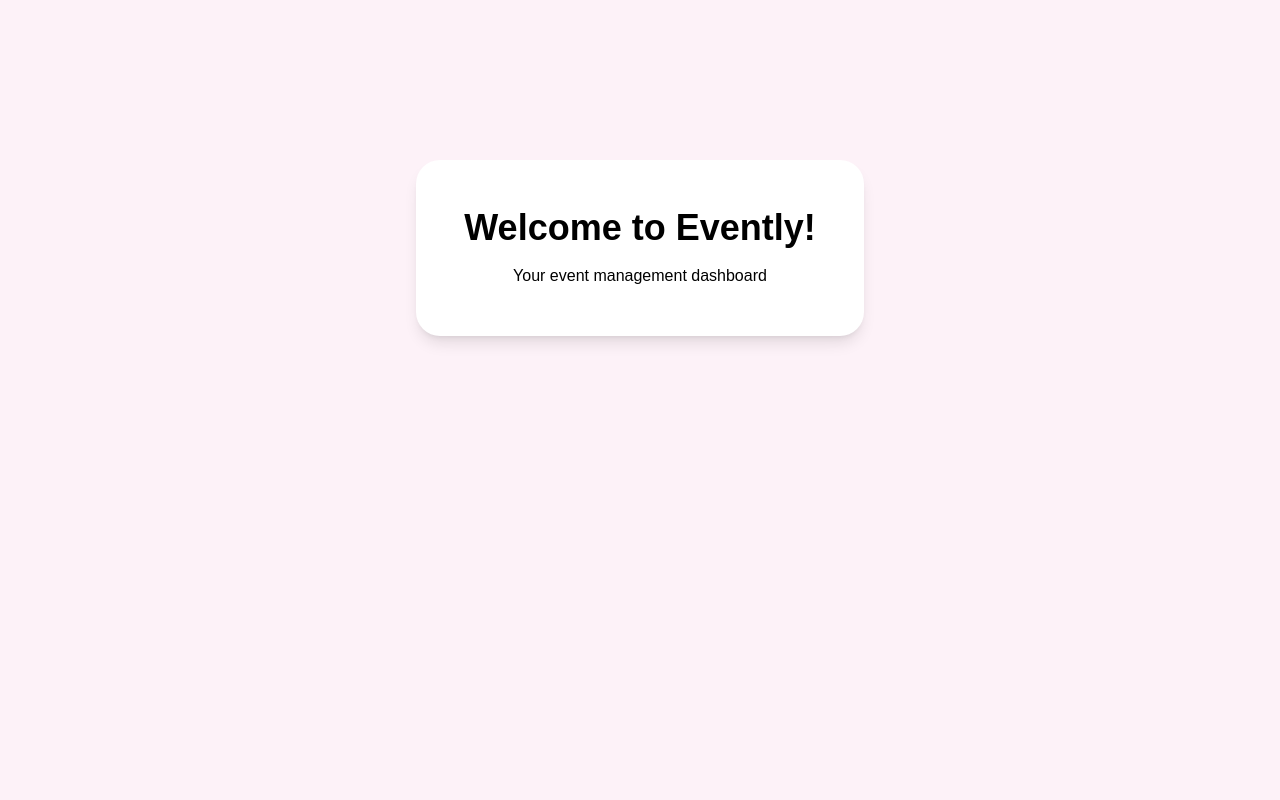
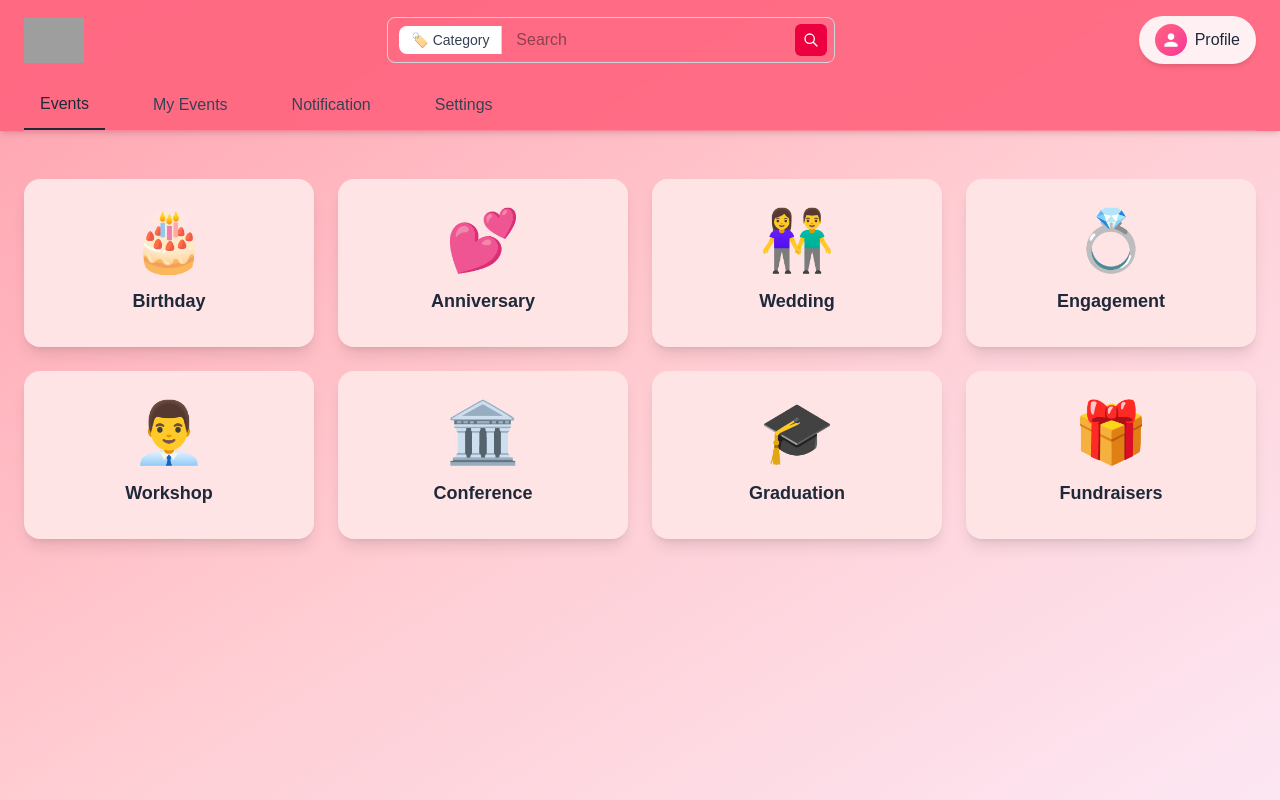
Before and after one commit to ritikarawal/Web-Evently-frontend, a Next.js app: page /home in a window 1280 px wide. Built offline with nearby package versions, Linux system fonts and the light colour scheme; grey boxes are pictures that could not be loaded.

Commit message:
proxy file

```diff
--- a/app/(protected)/home/page.tsx
+++ b/app/(protected)/home/page.tsx
@@ -7,22 +7,162 @@ import { useRouter } from "next/navigation";
 export default function HomePage() {
   const router = useRouter();
 
-  const handleLogout = () => {
-    router.push("/login");
-  };
+  const eventCategories = [
+    {
+      name: "Birthday",
+      icon: "🎂",
+      color: "bg-rose-100",
+      hoverColor: "hover:bg-rose-200"
+    },
+    {
+      name: "Anniversary",
+      icon: "💕",
+      color: "bg-rose-100",
+      hoverColor: "hover:bg-rose-200"
+    },
+    {
+      name: "Wedding",
+      icon: "👫",
+      color: "bg-rose-100",
+      hoverColor: "hover:bg-rose-200"
+    },
+    {
+      name: "Engagement",
+      icon: "💍",
+      color: "bg-rose-100",
+      hoverColor: "hover:bg-rose-200"
+    },
+    {
+      name: "Workshop",
+      icon: "👨‍💼",
+      color: "bg-rose-100",
+      hoverColor: "hover:bg-rose-200"
+    },
+    {
+      name: "Conference",
+      icon: "🏛️",
+      color: "bg-rose-100",
+      hoverColor: "hover:bg-rose-200"
+    },
+    {
+      name: "Graduation",
+      icon: "🎓",
+      color: "bg-rose-100",
+      hoverColor: "hover:bg-rose-200"
+    },
+    {
+      name: "Fundraisers",
+      icon: "🎁",
+      color: "bg-rose-100",
+      hoverColor: "hover:bg-rose-200"
+    }
+  ];
 
   return (
-    <main className="min-h-screen f bg-pink-50 text-black">
-      <header className="flex justify-between items-center px-12 py-8">
+    <main className="min-h-screen bg-gradient-to-br from-rose-300 via-rose-200 to-pink-100">
+      {/* Header */}
+      <header className="bg-rose-400/90 backdrop-blur-sm shadow-md">
+        <div className="max-w-7xl mx-auto px-6 py-4 flex items-center justify-between">
+          {/* Logo */}
+          <div className="flex items-center">
+            <Image
+              src="/evently logo.png"
+              alt="Evently Logo"
+              width={60}
+              height={60}
+              className="object-contain"
+            />
+          </div>
 
+          {/* Search Bar */}
+          <div className="flex-1 max-w-md mx-8">
+            <div className="relative">
+              <button className="absolute left-3 top-1/2 -translate-y-1/2 px-3 py-1 bg-white border-r border-gray-300 rounded-l-lg text-sm text-gray-700 font-medium">
+                🏷️ Category
+              </button>
+              <input
+                type="text"
+                placeholder="Search"
+                className="w-full pl-32 pr-12 py-2.5 rounded-lg border border-gray-300 focus:outline-none focus:ring-2 focus:ring-rose-500"
+              />
+              <button className="absolute right-2 top-1/2 -translate-y-1/2 bg-rose-600 text-white p-2 rounded-md hover:bg-rose-700 transition-colors">
+                <svg className="w-4 h-4" fill="none" stroke="currentColor" viewBox="0 0 24 24">
+                  <path strokeLinecap="round" strokeLinejoin="round" strokeWidth={2} d="M21 21l-6-6m2-5a7 7 0 11-14 0 7 7 0 0114 0z" />
+                </svg>
+              </button>
+            </div>
+          </div>
+
+          {/* Profile Button */}
+          <div className="flex items-center gap-4">
+            <button
+              onClick={() => router.push('/profile')}
+              className="flex items-center gap-2 px-4 py-2 bg-white/90 hover:bg-white rounded-full shadow-md hover:shadow-lg transition-all duration-300 hover:scale-105"
+            >
+              <div className="w-8 h-8 rounded-full bg-gradient-to-br from-rose-400 to-pink-500 flex items-center justify-center text-white font-semibold">
+                <svg className="w-5 h-5" fill="currentColor" viewBox="0 0 24 24">
+                  <path d="M12 12c2.21 0 4-1.79 4-4s-1.79-4-4-4-4 1.79-4 4 1.79 4 4 4zm0 2c-2.67 0-8 1.34-8 4v2h16v-2c0-2.66-5.33-4-8-4z"/>
+                </svg>
+              </div>
+              <span className="font-medium text-gray-800">Profile</span>
+            </button>
+          </div>
+        </div>
+
+        {/* Navigation Tabs */}
+        <nav className="max-w-7xl mx-auto px-6">
+          <div className="flex gap-8 border-b border-rose-300/50">
+            <button className="px-4 py-3 font-medium text-gray-800 border-b-2 border-gray-800">
+              Events
+            </button>
+            <button className="px-4 py-3 font-medium text-gray-700 hover:text-gray-900 transition-colors">
+              My Events
+            </button>
+            <button className="px-4 py-3 font-medium text-gray-700 hover:text-gray-900 transition-colors">
+              Notification
+            </button>
+            <button className="px-4 py-3 font-medium text-gray-700 hover:text-gray-900 transition-colors">
+              Settings
+            </button>
+          </div>
+        </nav>
       </header>
 
-      <section className="flex items-center justify-center py-24">
-        <div className="bg-white rounded-3xl shadow-lg p-12 text-center">
-          <h1 className="text-4xl font-bold mb-4">Welcome to Evently!</h1>
-          <p className="text-grey">Your event management dashboard</p>
+      {/* Main Content */}
+      <section className="max-w-7xl mx-auto px-6 py-12">
+        <div className="grid grid-cols-1 sm:grid-cols-2 lg:grid-cols-4 gap-6">
+          {eventCategories.map((category, index) => (
+            <Link
+              key={category.name}
+              href={`/events/${category.name.toLowerCase()}`}
+              className={`${category.color} ${category.hoverColor} rounded-2xl p-8 flex flex-col items-center justify-center gap-4 shadow-lg hover:shadow-xl transition-all duration-300 hover:scale-105 group cursor-pointer`}
+              style={{
+                animation: `fadeInUp 0.5s ease-out ${index * 0.1}s backwards`
+              }}
+            >
+              <div className="text-6xl group-hover:scale-110 transition-transform duration-300">
+                {category.icon}
+              </div>
+              <h3 className="text-lg font-semibold text-gray-800">
+                {category.name}
+              </h3>
+            </Link>
+          ))}
         </div>
       </section>
+
+      <style jsx>{`
+        @keyframes fadeInUp {
+          from {
+            opacity: 0;
+            transform: translateY(20px);
+          }
+          to {
+            opacity: 1;
+            transform: translateY(0);
+          }
+        }
+      `}</style>
     </main>
   );
 }
--- /dev/null
+++ b/proxy.ts
@@ -0,0 +1,44 @@
+import { NextRequest, NextResponse } from "next/server";
+import { getAuthToken, getUserData} from "@/lib/cookie";
+
+const publicRoutes = ['/login', '/register', '/forget-password', '/reset-password'];
+const adminRoutes = ['/admin'];
+const userRoutes = ['/user'];
+
+export async function proxy(request: NextRequest) {
+    const { pathname } = request.nextUrl;
+    const token = await getAuthToken();
+    const user = token ? await getUserData() : null;
+
+    const isPublicRoute = publicRoutes.some(route => pathname.startsWith(route));
+    const isAdminRoute = adminRoutes.some(route => pathname.startsWith(route));
+    const isUserRoute = userRoutes.some(route => pathname.startsWith(route));
+
+    if(!token && !isPublicRoute){
+        return NextResponse.redirect(new URL('/login', request.url));
+    }
+
+    if(token && user){
+        if(isAdminRoute && user.role !== 'admin'){
+            return NextResponse.redirect(new URL('/', request.url));
+        }
+        if(isUserRoute && user.role !== 'user' && user.role !=='admin'){
+            return NextResponse.redirect(new URL('/', request.url));
+        }
+    }
+
+    if(isPublicRoute && token) {
+        return NextResponse.redirect(new URL('/', request.url));
+    }
+
+    return NextResponse.next();
+}
+export const config = {
+    matcher: [
+        // what routes to protect/match
+        '/admin/:path*',
+        '/user/:path*',
+        '/login',
+        '/register'
+    ]
+}
```
